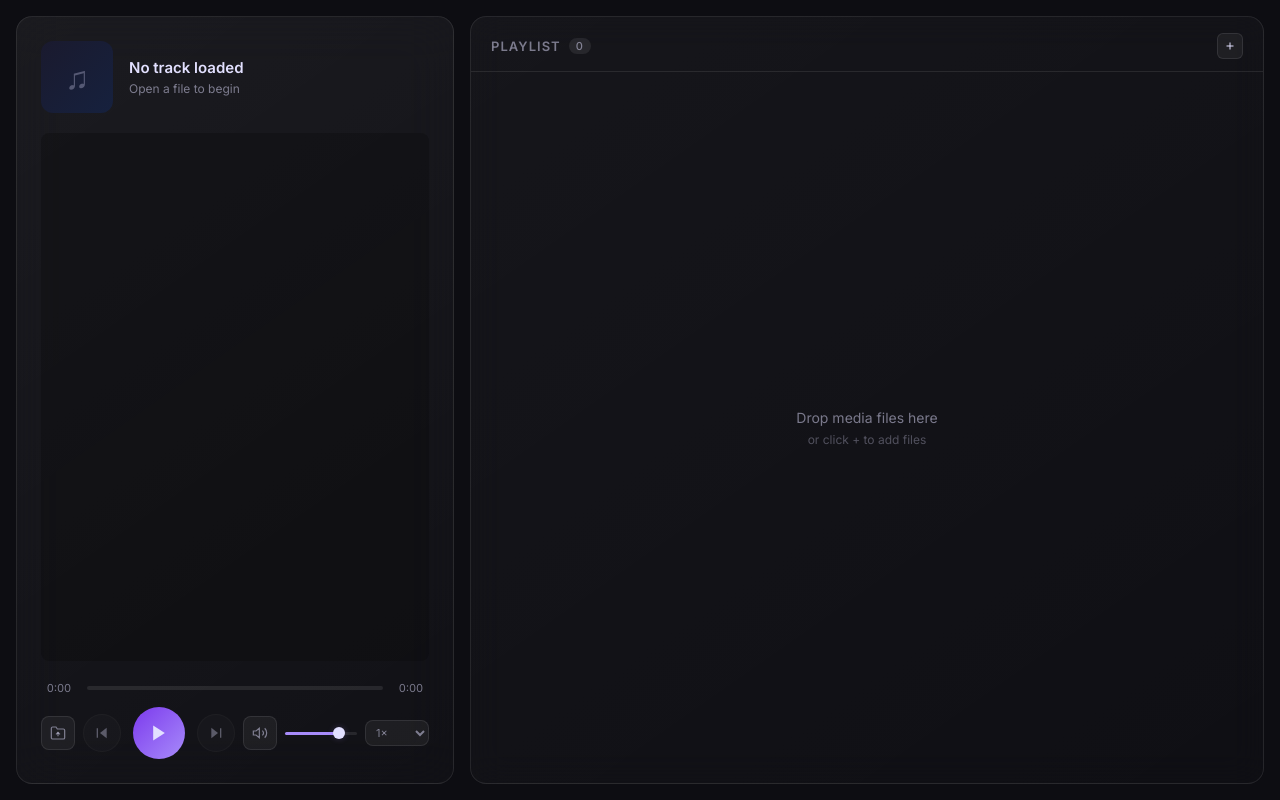
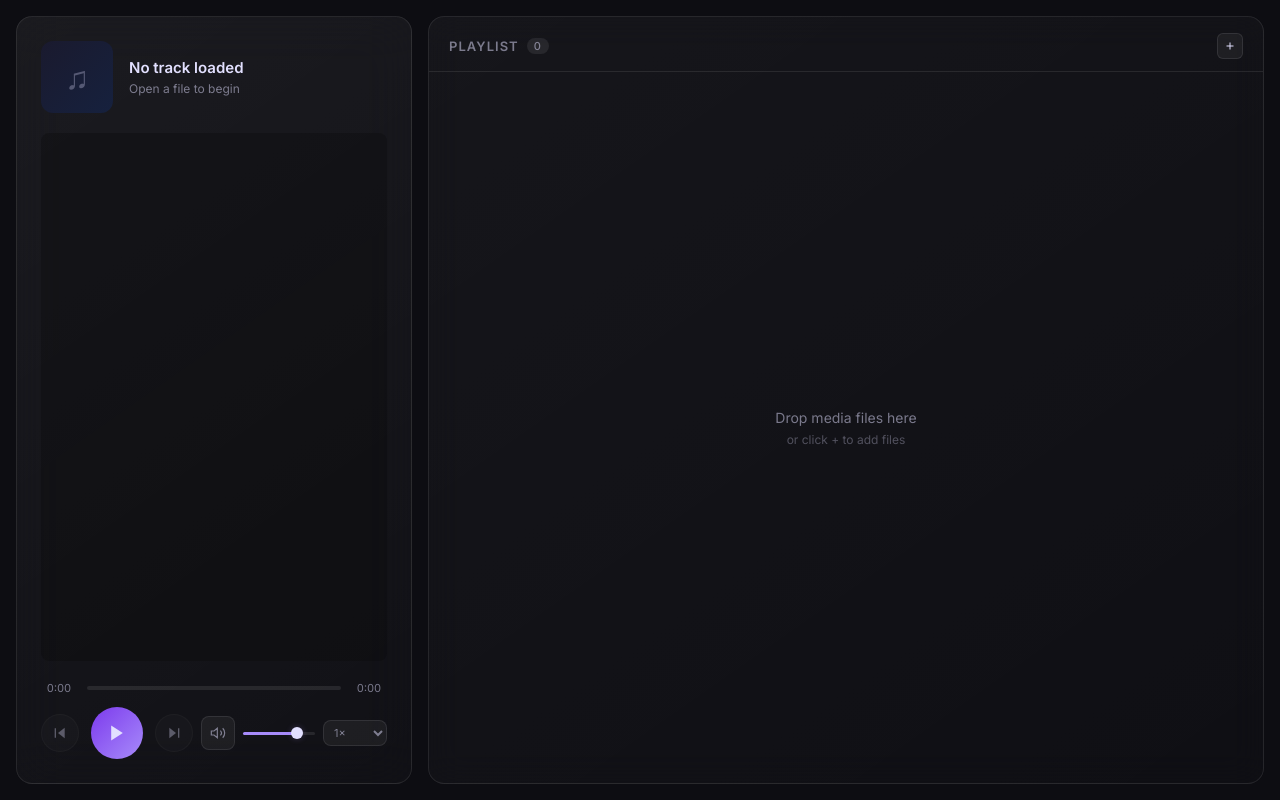
Before and after one commit to manyeya/plyr, a React (Create React App) app in the folder webview/: page / in a window 1280 px wide. Built offline with nearby package versions, Linux system fonts and the light colour scheme; the HTML template or start-up script is replaced by a standard one.

Commit message:
refactor: remove the `onOpenFile` prop and its corresponding button from the `Controls` component.

```diff
--- a/webview/src/App.tsx
+++ b/webview/src/App.tsx
@@ -151,7 +151,6 @@ export const App: React.FC = () => {
                             onSetSpeed={setSpeed}
                             onNext={next}
                             onPrev={prev}
-                            onOpenFile={handleOpenFile}
                         />
                     </div>
                 </div>
--- a/webview/src/components/Controls.tsx
+++ b/webview/src/components/Controls.tsx
@@ -16,7 +16,6 @@ interface ControlsProps {
     onSetSpeed: (s: number) => void;
     onNext: () => void;
     onPrev: () => void;
-    onOpenFile: () => void;
 }
 
 function formatTime(secs: number): string {
@@ -42,7 +41,6 @@ export const Controls: React.FC<ControlsProps> = ({
     onSetSpeed,
     onNext,
     onPrev,
-    onOpenFile,
 }) => {
     const seekRef = useRef<HTMLInputElement>(null);
     const progress = duration > 0 ? (currentTime / duration) * 100 : 0;
@@ -71,21 +69,6 @@ export const Controls: React.FC<ControlsProps> = ({
 
             {/* Main controls row */}
             <div className="controls__row">
-                {/* Left: open file */}
-                <div className="controls__side controls__side--left">
-                    <button
-                        className="ctrl-btn ctrl-btn--icon"
-                        onClick={onOpenFile}
-                        title="Open file(s) (Ctrl+Shift+O)"
-                        aria-label="Open file"
-                    >
-                        <svg viewBox="0 0 24 24" fill="none" stroke="currentColor" strokeWidth={1.8}>
-                            <path d="M22 19a2 2 0 0 1-2 2H4a2 2 0 0 1-2-2V5a2 2 0 0 1 2-2h5l2 3h9a2 2 0 0 1 2 2z" />
-                            <line x1="12" y1="11" x2="12" y2="17" />
-                            <polyline points="9 14 12 11 15 14" />
-                        </svg>
-                    </button>
-                </div>
 
                 {/* Center: prev, play/pause, next */}
                 <div className="controls__center">
```
